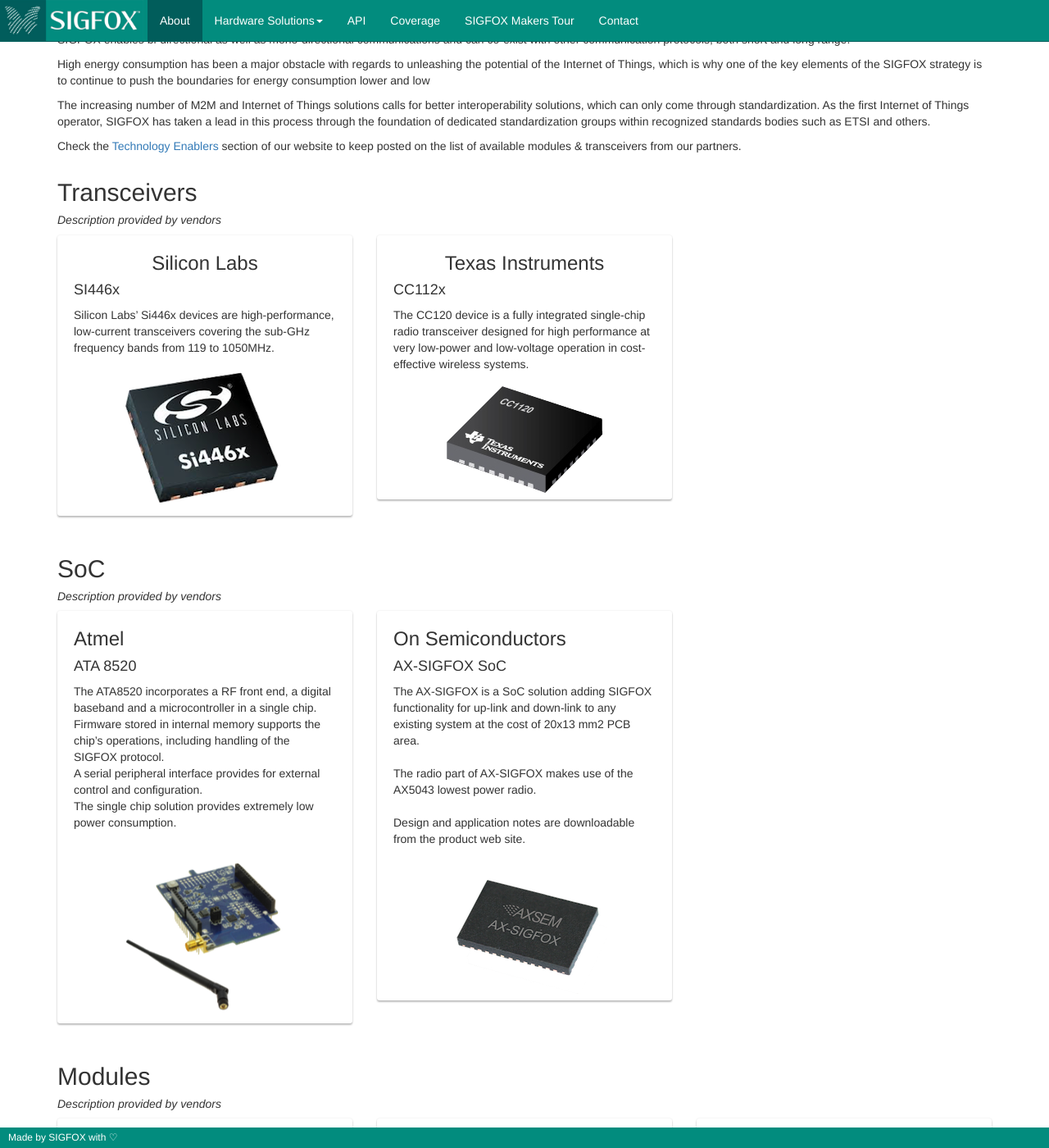
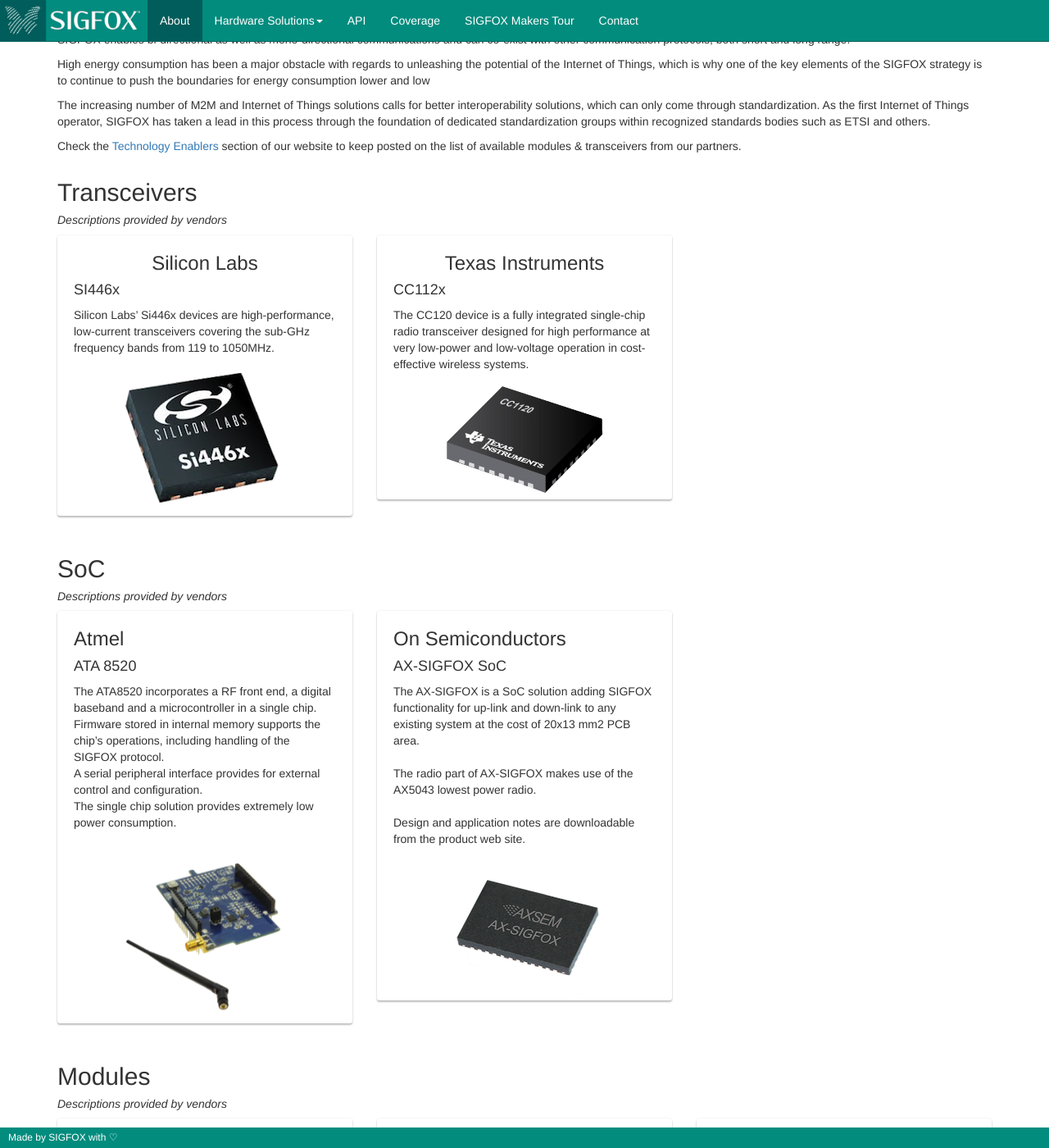
Before and after one commit to sigfox/makers.sigfox.com, a Jekyll site: the page built from index.html, in a window 1280 px wide and 1400 px high, scrolled down 1382 px. Shown: the whole window at 82% size. Built offline with Jekyll 4.4.1, drawn with Linux system fonts in a browser that asks for light colours.

Commit message:
Hw product : fixed type Description*s* provided by vendors

```diff
--- a/_data/hardware.yml
+++ b/_data/hardware.yml
@@ -7,7 +7,7 @@
 
 solutions:
   - name: Transceivers
-    info: Description provided by vendors
+    info: Descriptions provided by vendors
     partners:
       - name: Silicon Labs
         solutions:
@@ -20,7 +20,7 @@
           desc: The CC120 device is a fully integrated single-chip radio transceiver designed for high performance at very low-power and low-voltage operation in cost-effective wireless systems.
           img: ti-cc1120.png
   - name: SoC
-    info: Description provided by vendors
+    info: Descriptions provided by vendors
     partners:
       - name: On Semiconductors
         solutions:
@@ -33,7 +33,7 @@
             desc: The ATA8520 incorporates a RF front end, a digital baseband and a microcontroller in a single chip.<br />Firmware stored in internal memory supports the chip’s operations, including handling of the SIGFOX protocol.<br />A serial peripheral interface provides for external control and configuration.<br />The single chip solution provides extremely low power consumption.
             img: atmel-ata8520.png
   - name: Modules
-    info: Description provided by vendors
+    info: Descriptions provided by vendors
     partners:
       - name: Adeunis
         solutions:
```
